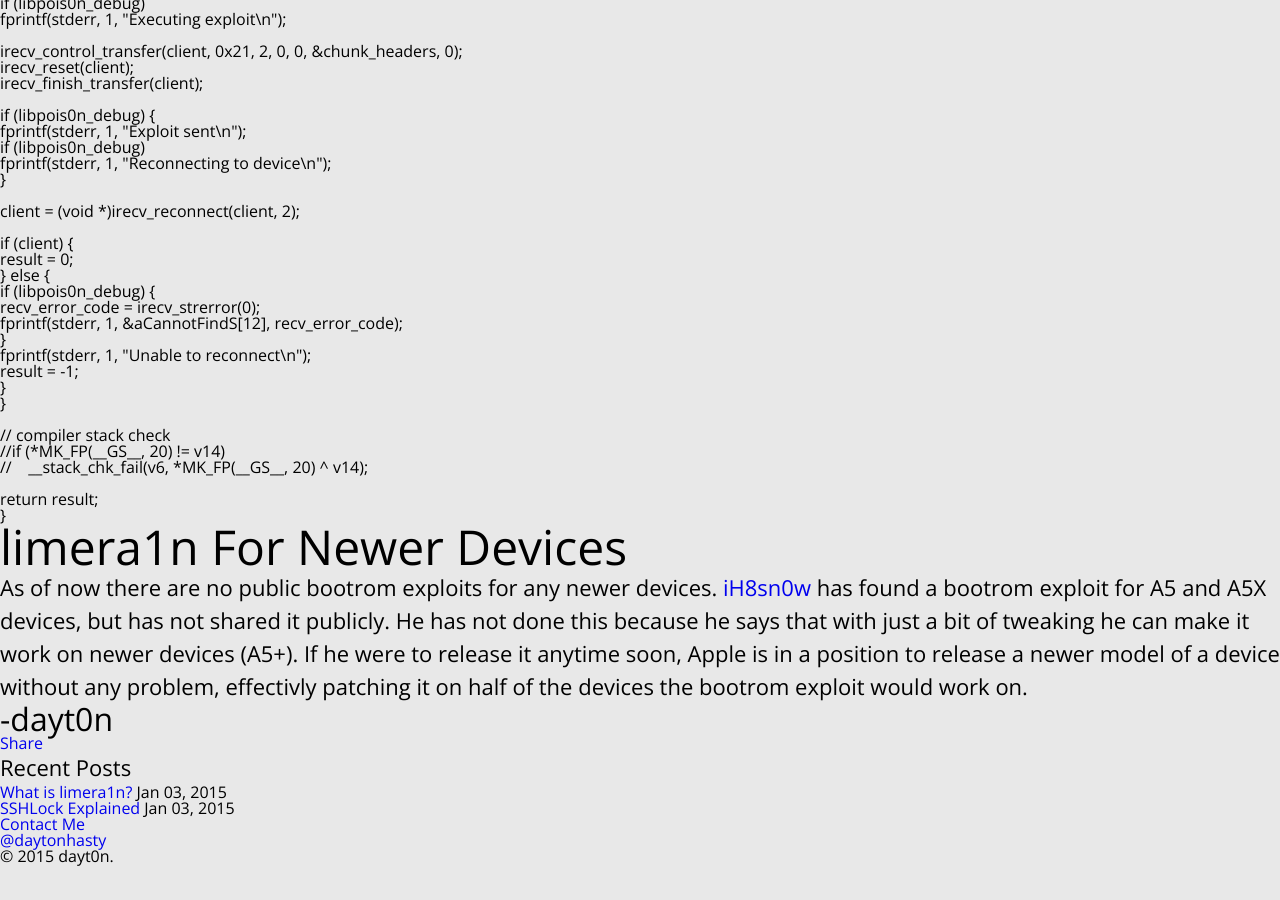
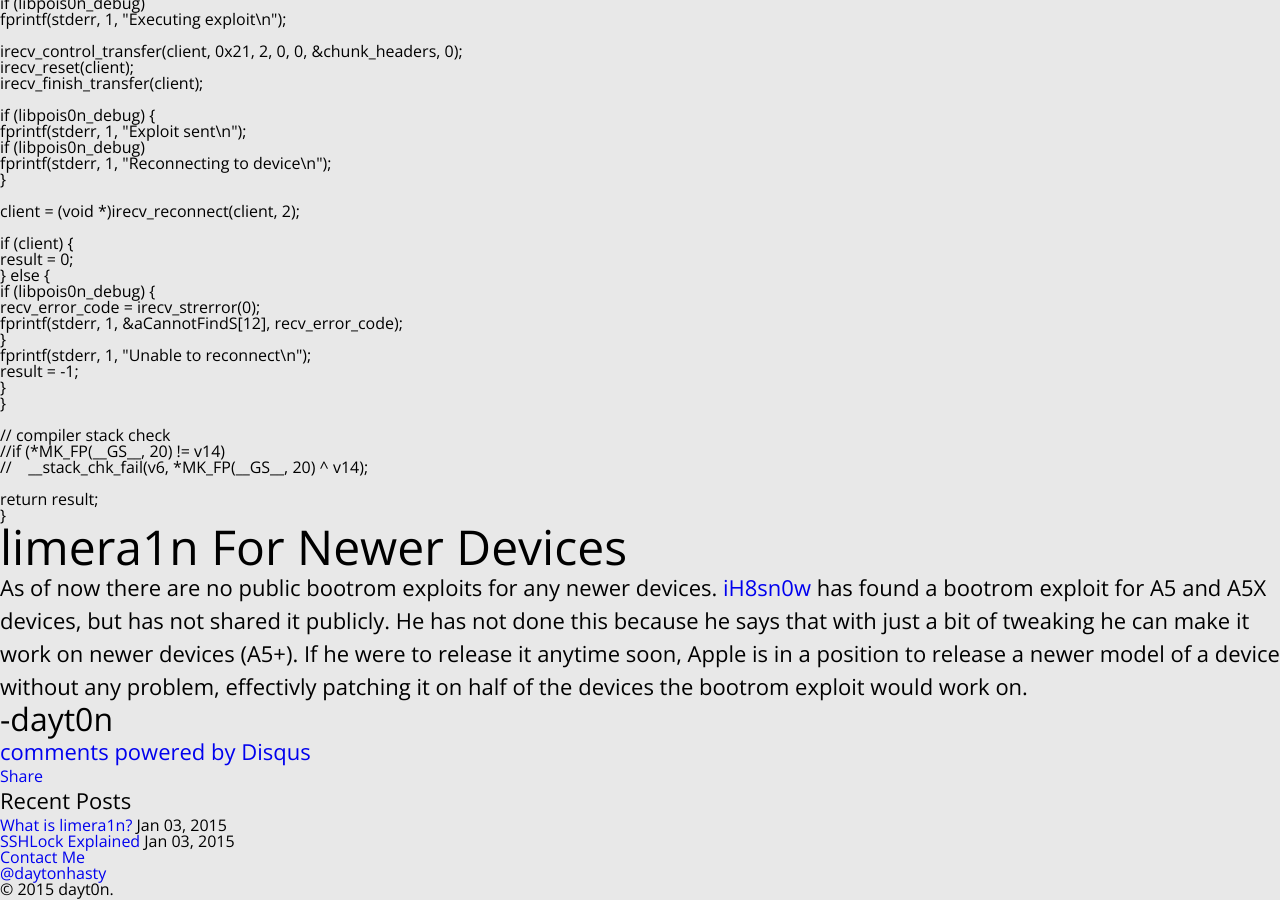
Before and after one commit to dayt0n/dayt0n.github.io, a Jekyll site: the page built from _posts/2015-01-03-what-is-limera1n.md, in a window 1280 px wide and 900 px high, scrolled down 3029 px. Built offline with Jekyll 4.4.1, drawn with Linux system fonts in a browser that asks for light colours; comment, search, counter and statistics services are not loaded; before the commit the page ends 3896 px from its top, so only the background shows below that; some of the changed lines change nothing that is shown.

Commit message:
Added comments?

```diff
--- a/_posts/2015-01-03-what-is-limera1n.md
+++ b/_posts/2015-01-03-what-is-limera1n.md
@@ -136,3 +136,18 @@
 As of now there are no public bootrom exploits for any newer devices. [iH8sn0w](https://twitter.com/iH8sn0w/) has found a bootrom exploit for A5 and A5X devices, but has not shared it publicly. He has not done this because he says that with just a bit of tweaking he can make it work on newer devices (A5+). If he were to release it anytime soon, Apple is in a position to release a newer model of a device without any problem, effectivly patching it on half of the devices the bootrom exploit would work on.
 
 ### -dayt0n
+
+<div id="disqus_thread"></div>
+<script type="text/javascript">
+/* * * CONFIGURATION VARIABLES: EDIT BEFORE PASTING INTO YOUR WEBPAGE * * */
+var disqus_shortname = 'dayt0n'; // required: replace example with your forum shortname
+
+/* * * DON'T EDIT BELOW THIS LINE * * */
+(function() {
+var dsq = document.createElement('script'); dsq.type = 'text/javascript'; dsq.async = true;
+dsq.src = '//' + disqus_shortname + '.disqus.com/embed.js';
+(document.getElementsByTagName('head')[0] || document.getElementsByTagName('body')[0]).appendChild(dsq);
+})();
+</script>
+<noscript>Please enable JavaScript to view the <a href="http://disqus.com/?ref_noscript">comments powered by Disqus.</a></noscript>
+<a href="http://disqus.com" class="dsq-brlink">comments powered by <span class="logo-disqus">Disqus</span></a>
```
